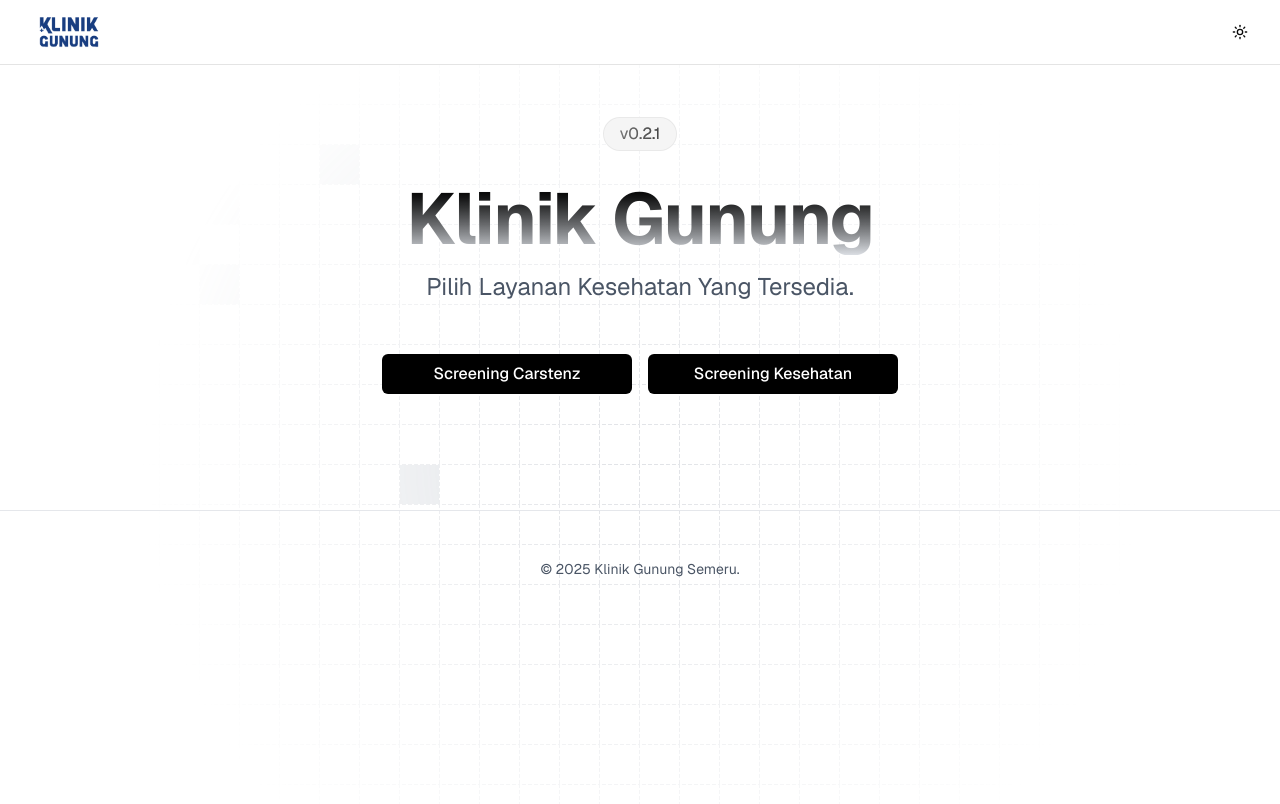
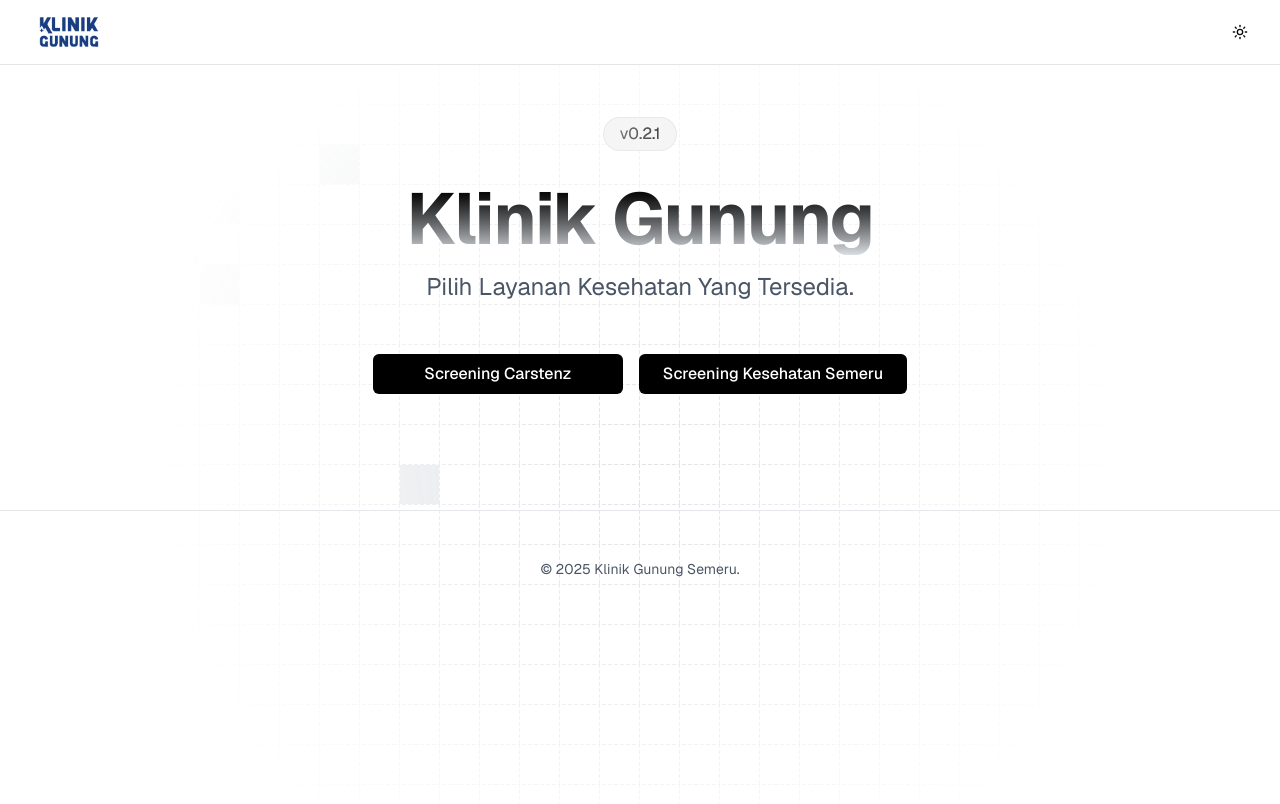
Before and after one commit to sandimf/carstenz-frontend, a Next.js app: page / in a window 1280 px wide. Shown: the top 804 px of the page. Built offline with nearby package versions, Linux system fonts and the light colour scheme.

Commit message:
to screening

```diff
--- a/data/landing.ts
+++ b/data/landing.ts
@@ -15,7 +15,7 @@ export const landingContent: LandingContent = {
       disabled: false,
     },
     {
-      title: "Screening Kesehatan",
+      title: "Screening Kesehatan Semeru",
       description: "Pemeriksaan kesehatan sebelum mendaki gunung",
       route: "https://screening-pendakian2.ranupani.my.id/screening",
       disabled: false,
```
